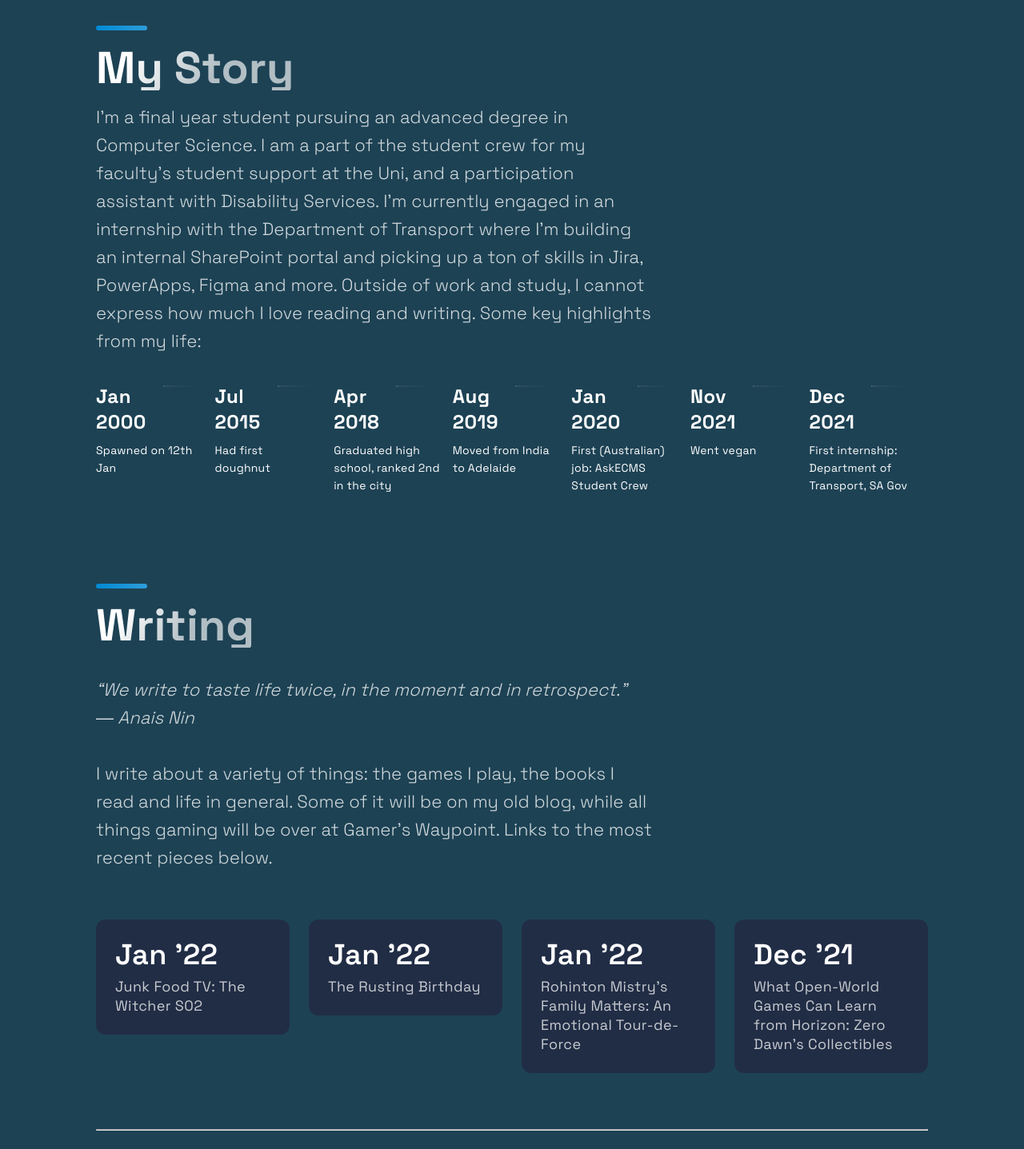
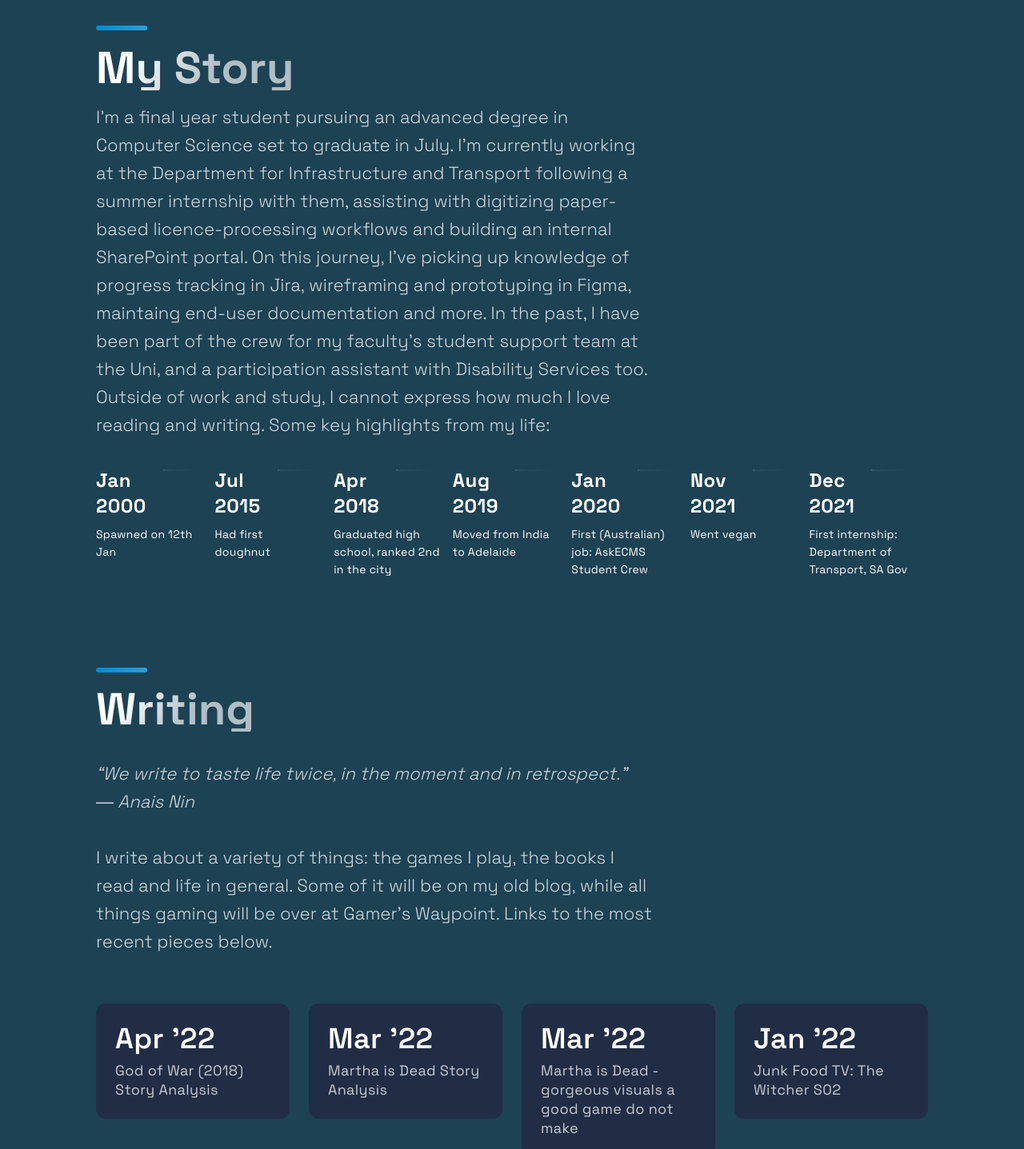
Before and after one commit to AwkwardLiSFan/personal-space, a Next.js app: page / in a window 1280 px wide. Shown: the part 2980-4417 px from the top of the page at 80% size. Built offline with nearby package versions, Linux system fonts and the light colour scheme.

Commit message:
updated site 25_04

```diff
--- a/src/components/Acomplishments/Acomplishments.js
+++ b/src/components/Acomplishments/Acomplishments.js
@@ -4,10 +4,10 @@ import { Section, SectionDivider, SectionText, SectionTitle } from '../../styles
 import { Box, Boxes, BoxNum, BoxText } from './AcomplishmentsStyles';
 
 const data = [
-  { number: 'Jan \'22', text: 'Junk Food TV: The Witcher S02', link: "https://thisisnotagamereview.blogspot.com/2022/01/junk-food-tv-witcher-s02.html"},
-  { number: 'Jan \'22', text: 'The Rusting Birthday', link: "https://thisisnotagamereview.blogspot.com/2022/01/the-rusting-birthday.html"},
-  { number: 'Jan \'22', text: 'Rohinton Mistry\'s Family Matters: An Emotional Tour-de-Force', link: "https://thisisnotagamereview.blogspot.com/2022/01/rohinton-mistrys-family-matters.html"},
-  { number: 'Dec \'21', text: 'What Open-World Games Can Learn from Horizon: Zero Dawn\'s Collectibles', link: "https://www.gamerswaypoint.com/open-world-games-learn-from-horizon-zero-dawn-collectibles/"}
+  { number: 'Apr \'22', text: 'God of War (2018) Story Analysis', link: "https://www.gamerswaypoint.com/god-of-war-2018-story-analysis/"},
+  { number: 'Mar \'22', text: 'Martha is Dead Story Analysis', link: "https://www.gamerswaypoint.com/martha-is-dead-story-analysis/"},
+  { number: 'Mar \'22', text: 'Martha is Dead - gorgeous visuals a good game do not make', link: "https://www.gamerswaypoint.com/martha-is-dead-review-gorgeous-visuals-a-good-game-do-not-make/"},
+  { number: 'Jan \'22', text: 'Junk Food TV: The Witcher S02', link: "https://thisisnotagamereview.blogspot.com/2022/01/junk-food-tv-witcher-s02.html"}
 ];
 
 const Acomplishments = () => (
--- a/src/components/TimeLine/TimeLine.js
+++ b/src/components/TimeLine/TimeLine.js
@@ -47,7 +47,7 @@ const Timeline = () => {
         <SectionDivider />
         <br />
         <SectionTitle> My Story </SectionTitle>
-        <SectionText> I'm a final year student pursuing an advanced degree in Computer Science. I am a part of the student crew for my faculty's student support at the Uni, and a participation assistant with Disability Services. I'm currently engaged in an internship with the Department of Transport where I'm building an internal SharePoint portal and picking up a ton of skills in Jira, PowerApps, Figma and more. Outside of work and study, I cannot express how much I love reading and writing. Some key highlights from my life: </SectionText>
+        <SectionText> I'm a final year student pursuing an advanced degree in Computer Science set to graduate in July. I'm currently working at the Department for Infrastructure and Transport following a summer internship with them, assisting with digitizing paper-based licence-processing workflows and building an internal SharePoint portal. On this journey, I've picking up knowledge of progress tracking in Jira, wireframing and prototyping in Figma, maintaing end-user documentation and more. In the past, I have been part of the crew for my faculty's student support team at the Uni, and a participation assistant with Disability Services too. Outside of work and study, I cannot express how much I love reading and writing. Some key highlights from my life: </SectionText>
         <CarouselContainer ref = {carouselRef} onScroll = {handleScroll}>
           <>
             {TimeLineData.map((item, index) =>(
```
